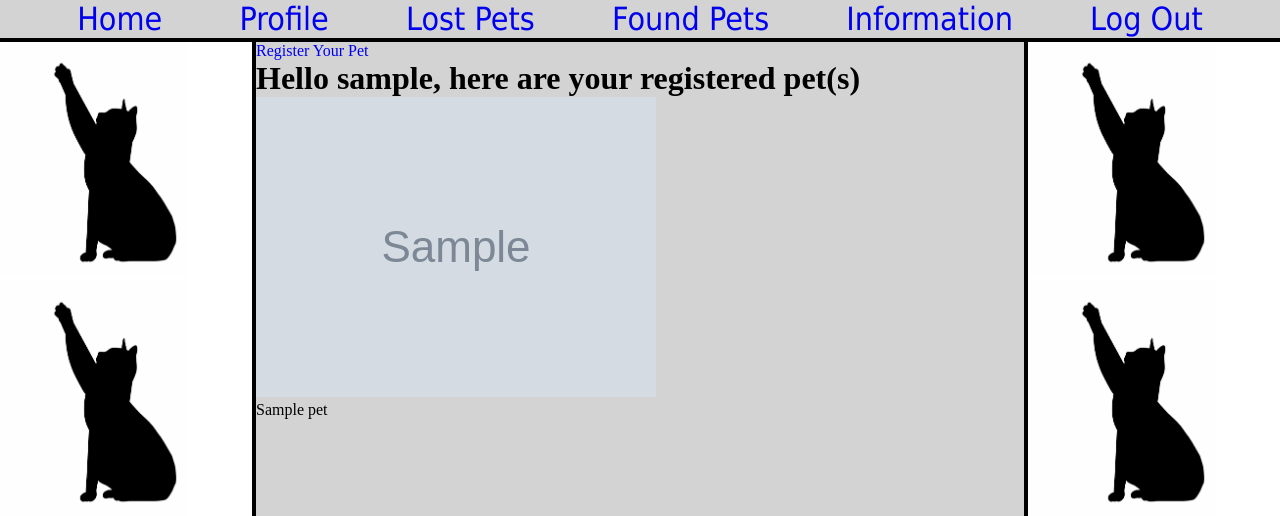
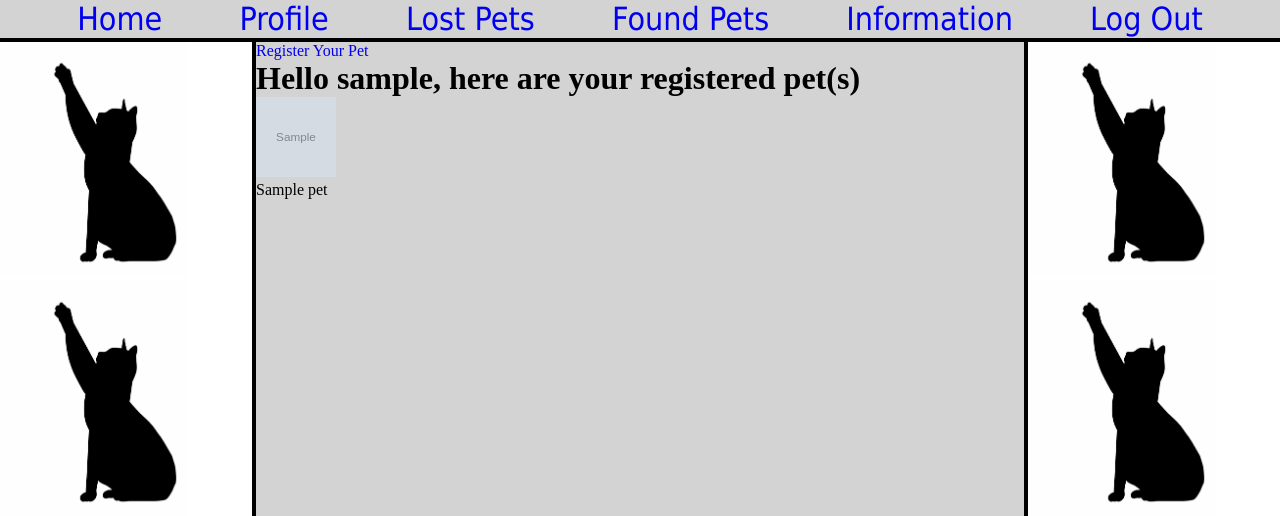
Before and after one commit to gabishop35/pet_finder, a Django app: page /profile/ in a window 1280 px wide. Shown: the part 124-640 px from the top of the page. Run offline with Django 3.2, Linux system fonts and the light colour scheme; a user stored in the database is signed in; tables that the repository leaves empty hold one stand-in row (values such as "Sample post"); grey boxes marked "Sample" are stand-in pictures; parts of the project's set-up code (start-up, migrations or seed data) failed here and were passed over.

Commit message:
images work. try to resize

```diff
--- a/static/style.css
+++ b/static/style.css
@@ -85,6 +85,11 @@ body {
     margin-right: 10rem;
 }
 
+.pet-image {
+    height: 5rem;
+    width: 5rem;
+}
+
 .question-mark {
     font-size: 20rem;
 }
--- a/templates/core/profile_page.html
+++ b/templates/core/profile_page.html
@@ -32,7 +32,7 @@
             {% for pet in pets.all %}
 
             {% if pet.image %}
-            <img src= "{{ pet.image.url }}">
+            <img class ='pet-image' src= "{{ pet.image.url }}">
 
             {% else %}
 
```
